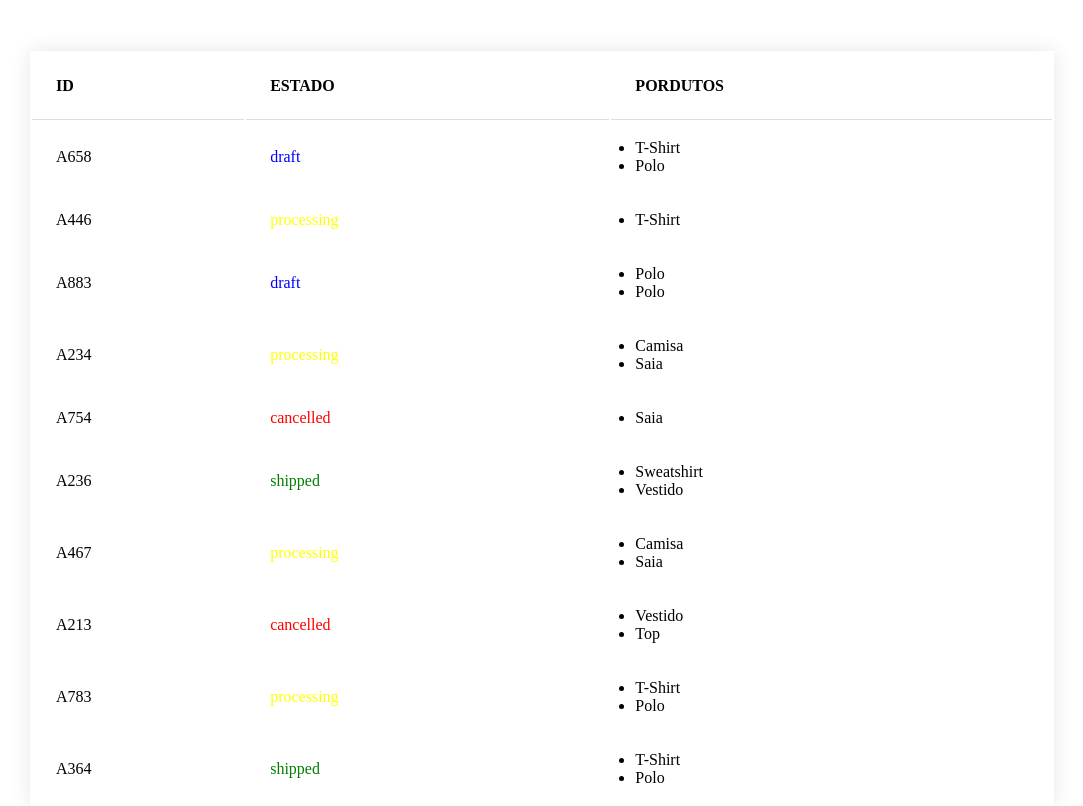
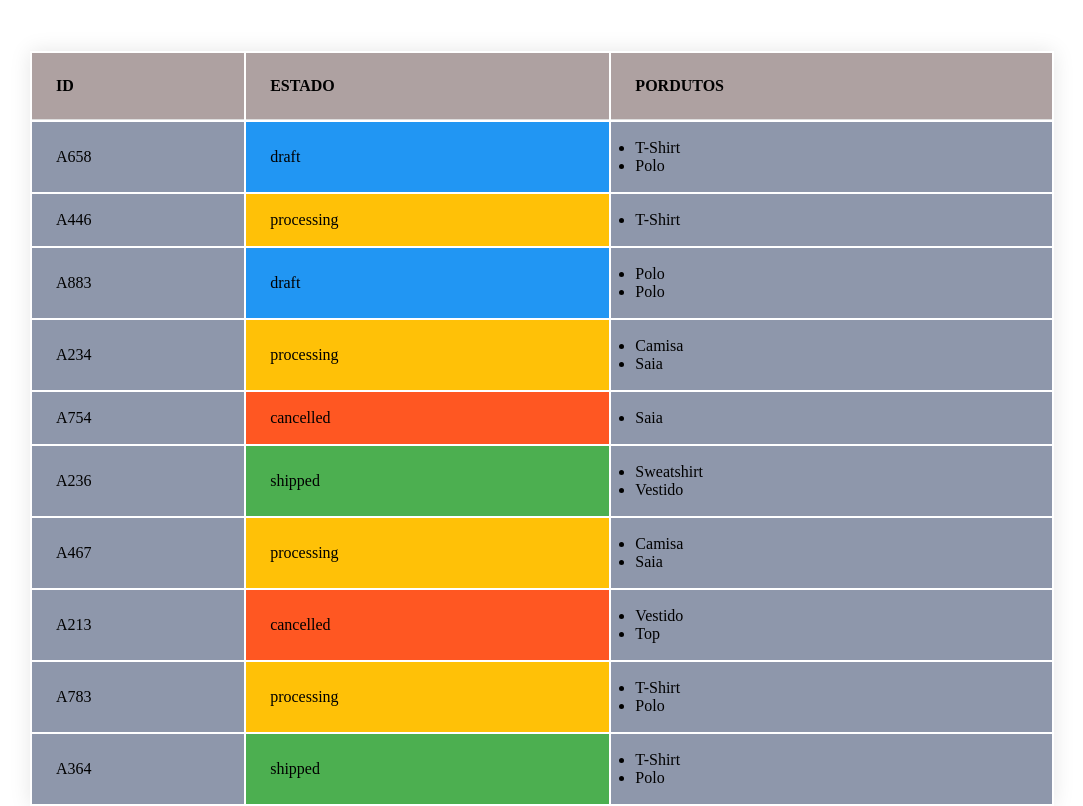
Before and after one commit to Nad1ah/exerciconodes, a plain HTML site: page index.html in a window 1280 px wide. Shown: the part 34-840 px from the top of the page, without its empty margins (98-1181 px from the left). Drawn offline with Linux system fonts and the light colour scheme.

Commit message:
finaleColors

```diff
--- a/app.js
+++ b/app.js
@@ -28,16 +28,16 @@ for (const order of orders) {
   tableBodyNode.appendChild(tr);
 
   if (order.status === "draft") {
-    state.style.color = "blue";
+    state.style.backgroundColor = "#2196f3";
   }
   if (order.status === "processing") {
-    state.style.color = "yellow";
+    state.style.backgroundColor = "#ffc107";
   }
   if (order.status === "shipped") {
-    state.style.color = "green";
+    state.style.backgroundColor = "#4caf50";
   }
   if (order.status === "cancelled") {
-    state.style.color = "red";
+    state.style.backgroundColor = "#ff5722";
   }
   const ul = document.createElement("ul");
 
--- a/index.html
+++ b/index.html
@@ -11,7 +11,7 @@
     <h1>As minhas encomendas</h1>
     <table>
       <thead>
-        <tr>
+        <tr class="tr-head">
           <th>ID</th>
           <th>ESTADO</th>
           <th>PORDUTOS</th>
--- a/styless.css
+++ b/styless.css
@@ -73,3 +73,11 @@ ul {
   background-color: #2196f3;
   color: #fff;
 }
+
+.tr-head {
+  background-color: rgb(174, 161, 161);
+}
+
+#table-body {
+  background-color: rgba(87, 100, 130, 0.669);
+}
```
